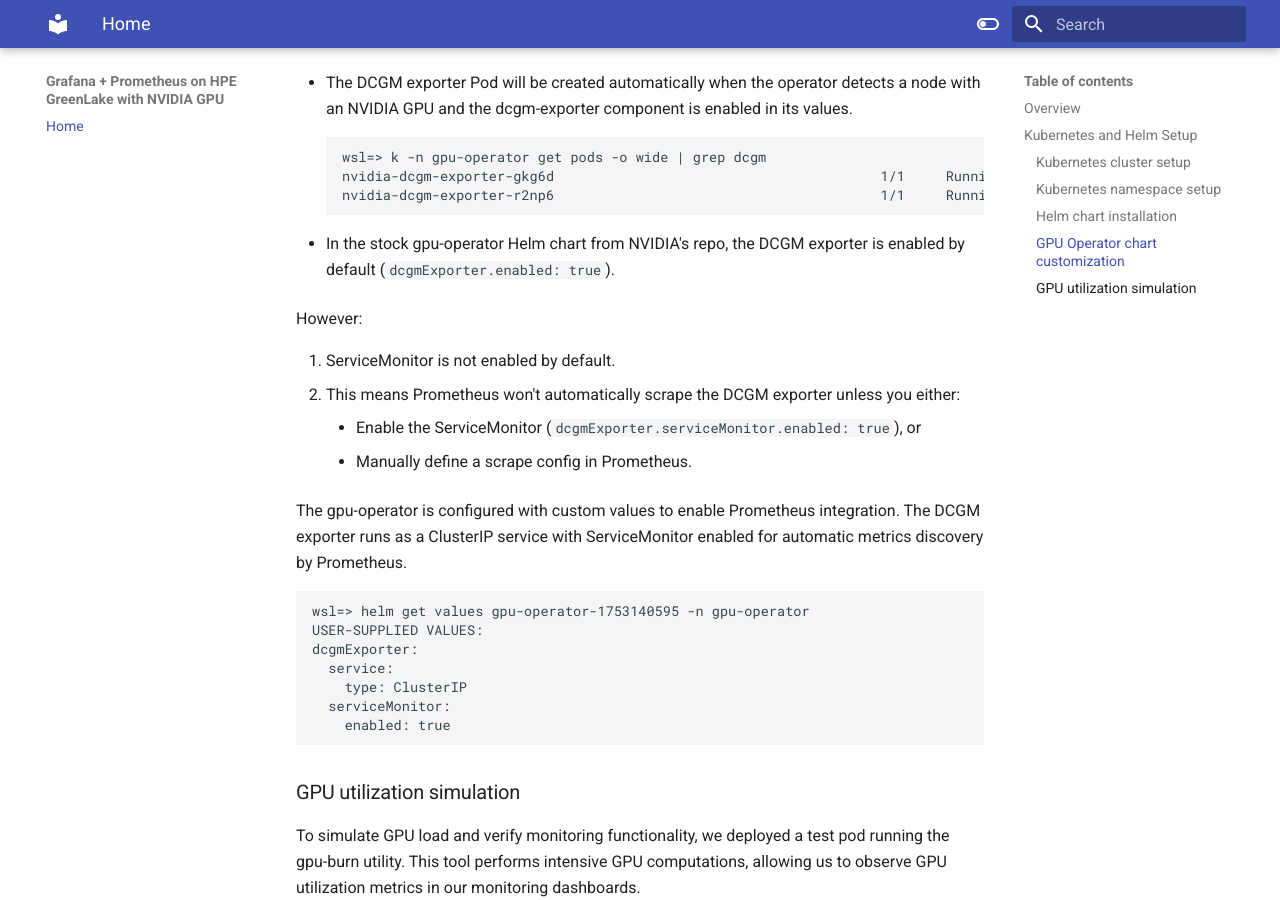
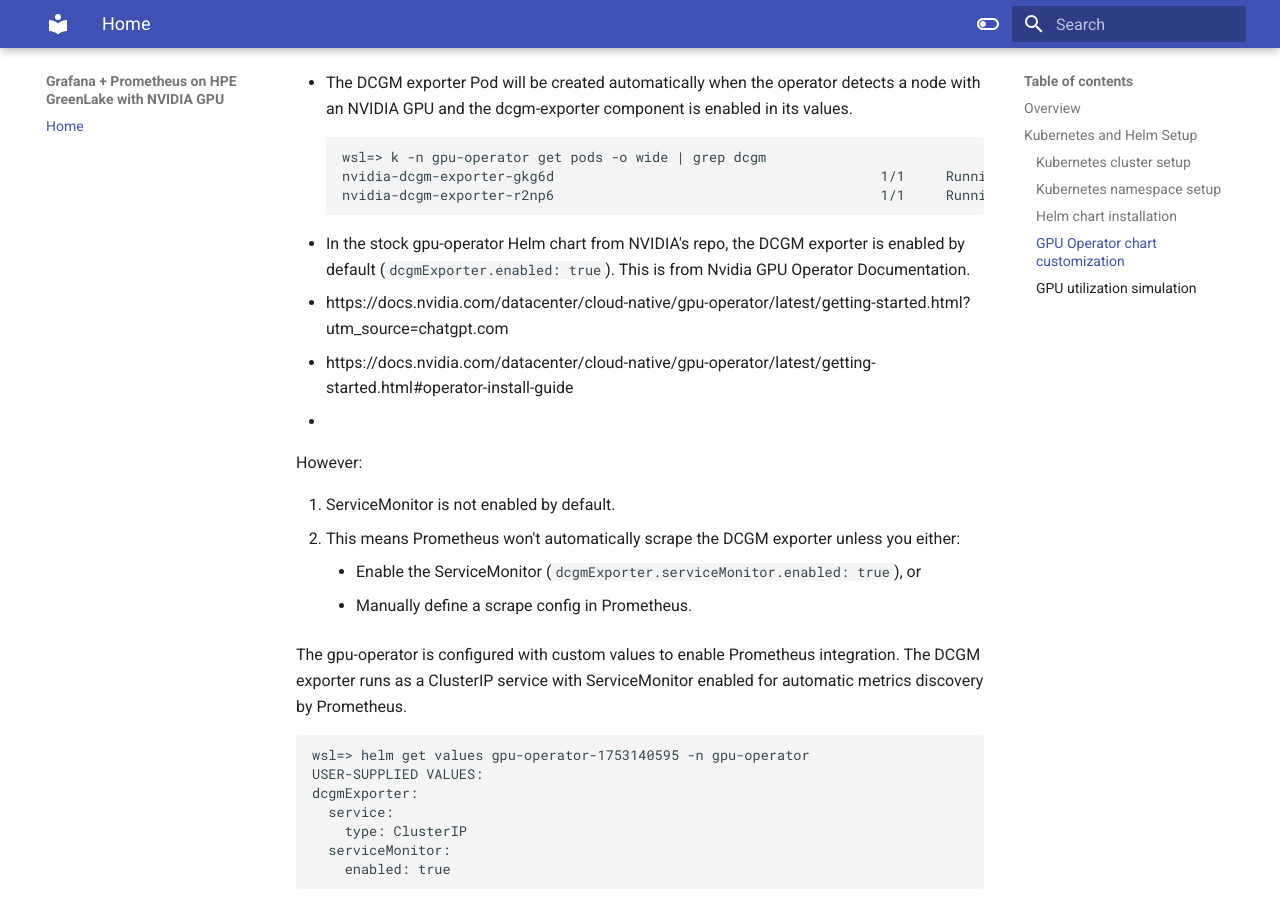
Before and after one commit to hjma29/grafana-prometheus-hpe-greenlake-com-nvidia, an MkDocs documentation site: the page built from docs/whitepaper.md, in a window 1280 px wide and 900 px high, scrolled down 1587 px. Built offline with MkDocs 1.6.1 and Material for MkDocs 9.7.7, drawn with Linux system fonts in a browser that asks for light colours.

Commit message:
[skip ci] 251010-12:16 on mini4

````diff
--- a/docs/whitepaper.md
+++ b/docs/whitepaper.md
@@ -59,7 +59,10 @@ nvidia-dcgm-exporter-gkg6d                                        1/1     Runnin
 nvidia-dcgm-exporter-r2np6                                        1/1     Running     0          56d   10.233.114.15    c2-worker-02.hst.enablement.local   <none>           <none>
 ```
 
-- In the stock gpu-operator Helm chart from NVIDIA's repo, the DCGM exporter is enabled by default (`dcgmExporter.enabled: true`).
+- In the stock gpu-operator Helm chart from NVIDIA's repo, the DCGM exporter is enabled by default (`dcgmExporter.enabled: true`). This is from Nvidia GPU Operator Documentation.
+- https://docs.nvidia.com/datacenter/cloud-native/gpu-operator/latest/getting-started.html?utm_source=chatgpt.com
+- https://docs.nvidia.com/datacenter/cloud-native/gpu-operator/latest/getting-started.html#operator-install-guide
+-
 
 However:
 
````
